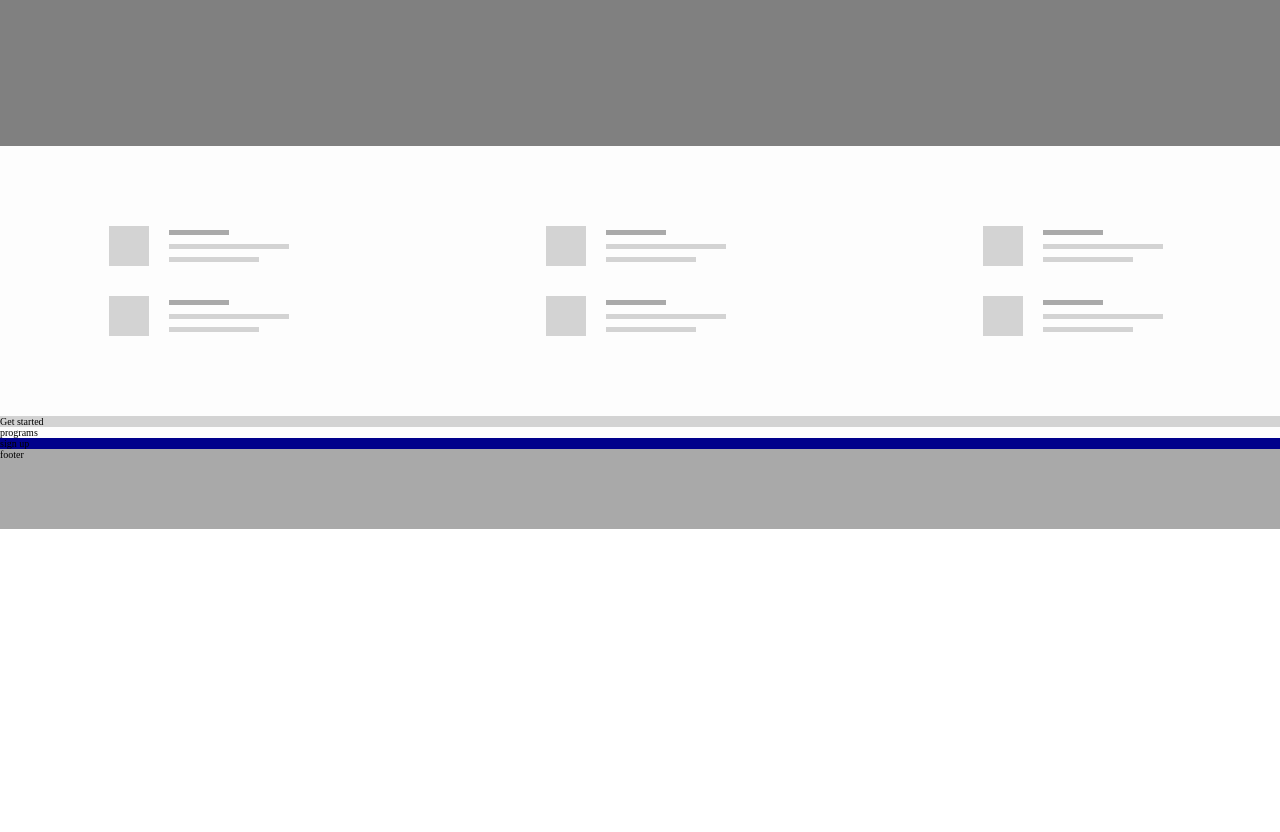
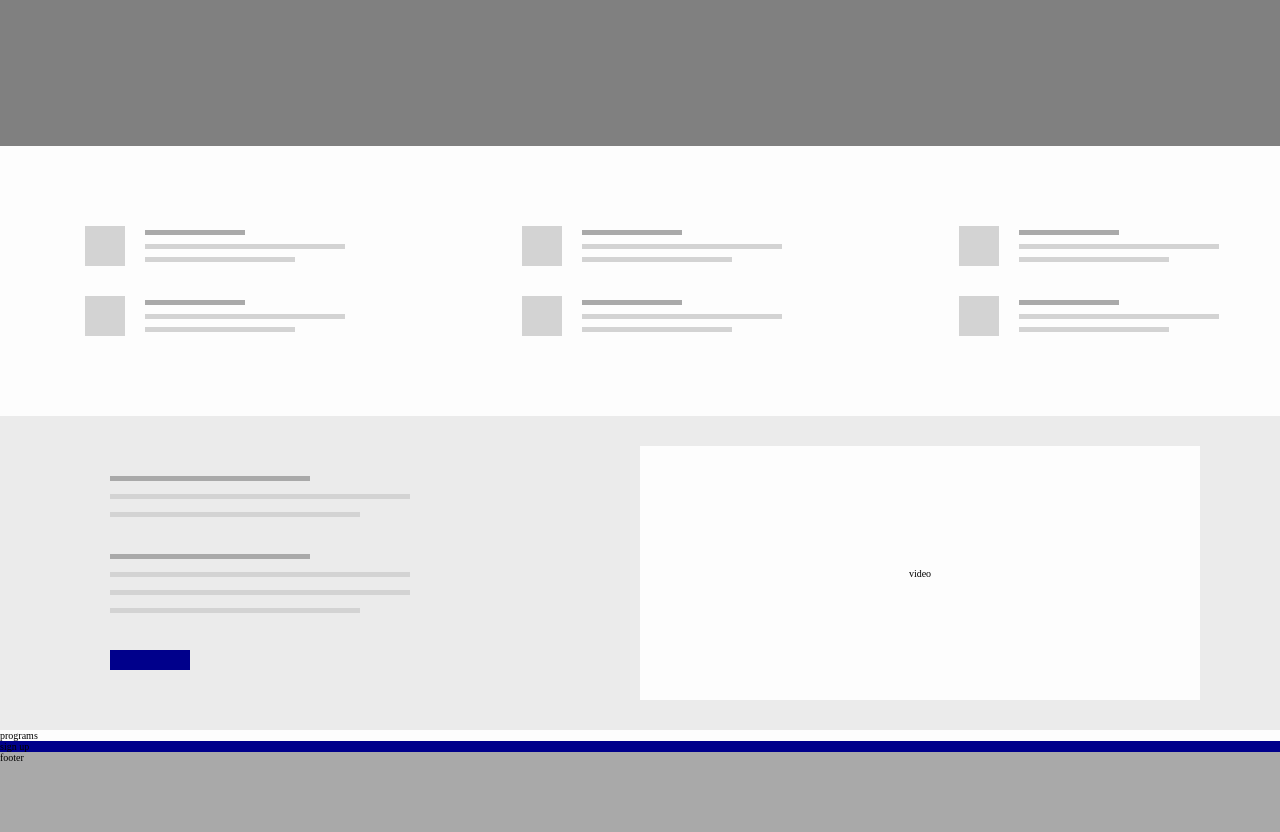
Before and after one commit to yduke926/layout-7, a plain HTML site: page index.html in a window 1280 px wide. Shown: the part 654-1486 px from the top of the page. Before the commit the page ends 1183 px from the top, so only its background shows below. Drawn offline with Linux system fonts and the light colour scheme.

Commit message:
video section

```diff
--- a/index.html
+++ b/index.html
@@ -65,7 +65,22 @@
         </div>
     </div>
 
-    <div class="getstarted">Get started</div>
+    <div class="getstarted">
+        <div class="getstarted-content">
+            <div class="dark-line"></div>
+            <div class="grey-line--long"></div>
+            <div class="grey-line--short"></div>
+            &nbsp;
+            <div class="dark-line"></div>
+            <div class="grey-line--long"></div>
+            <div class="grey-line--long"></div>
+            <div class="grey-line--short"></div>
+            &nbsp;
+            <li class="link link--blue"></li>
+
+        </div>
+        <div class="getstarted-video">video</div>
+    </div>
 
     <div class="programs">programs</div>
 
--- a/styles.css
+++ b/styles.css
@@ -45,6 +45,8 @@ li {
   background-color: darkblue;
   height: 2rem;
 }
+
+/* HERO */
 .hero {
   background-color: gray;
   display: grid;
@@ -74,6 +76,8 @@ li {
   height: 4rem;
   width: 12rem;
 }
+
+/* BENEFITS */
 
 .benefits {
   background-color: #fdfdfd;
@@ -112,29 +116,66 @@ li {
 
 .dark-line {
   background-color: darkgray;
-  width: 6rem;
+  width: 10rem;
 }
 .grey-line--long,
 .grey-line--short {
   background-color: lightgray;
 }
 .grey-line--long {
-  width: 12rem;
+  width: 20rem;
 }
 .grey-line--short {
-  width: 9rem;
+  width: 15rem;
 }
 
+/* GET STARTED */
+
 .getstarted {
-  background-color: lightgray;
+  background-color: rgba(228, 228, 228, 0.712);
+  padding: 3rem 8rem;
+
+  display: grid;
+  grid-template-columns: repeat(2, 1fr);
 }
+
+.getstarted-content {
+  padding: 3rem;
+  display: grid;
+  row-gap: 1.3rem;
+}
+
+.getstarted-content .dark-line {
+  width: 40%;
+}
+.getstarted-content .grey-line--long {
+  width: 60%;
+}
+.getstarted-content .grey-line--short {
+  width: 50%;
+}
+.getstarted-video {
+  width: 100%;
+  height: 100%;
+
+  background-color: #fdfdfd;
+
+  display: grid;
+  align-items: center;
+  justify-content: center;
+}
+
+/* PROGRAMS */
 .programs {
   background-color: #fdfdfd;
 }
+
+/* SIGN UP  */
 .signup {
   background-color: darkblue;
 }
 
+/* FOOTER */
 .footer {
   background-color: darkgray;
 }
```
